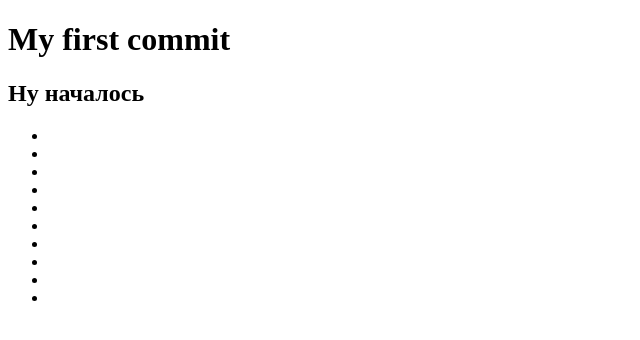
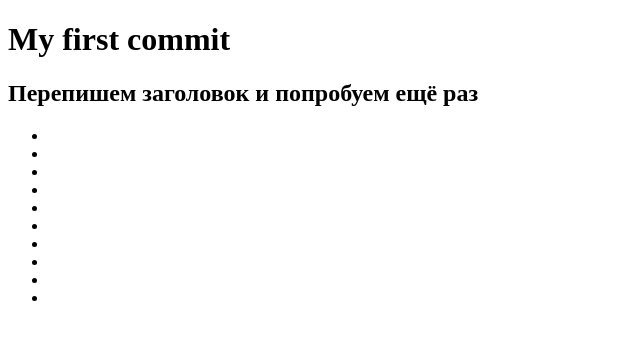
Before and after one commit to Vitalii-Horbenko/g41goit, a plain HTML site: page index.html in a window 1280 px wide. Shown: the whole page, without its empty margins (0-640 px from the left). Drawn offline with Linux system fonts and the light colour scheme.

Commit message:
third commit

```diff
--- a/index.html
+++ b/index.html
@@ -7,7 +7,7 @@
 </head>
 <body>
     <h1>My first commit</h1>
-    <h2>Ну началось</h2>
+    <h2>Перепишем заголовок и попробуем ещё раз</h2>
     <ul>
         <li></li>
         <li></li>
```
